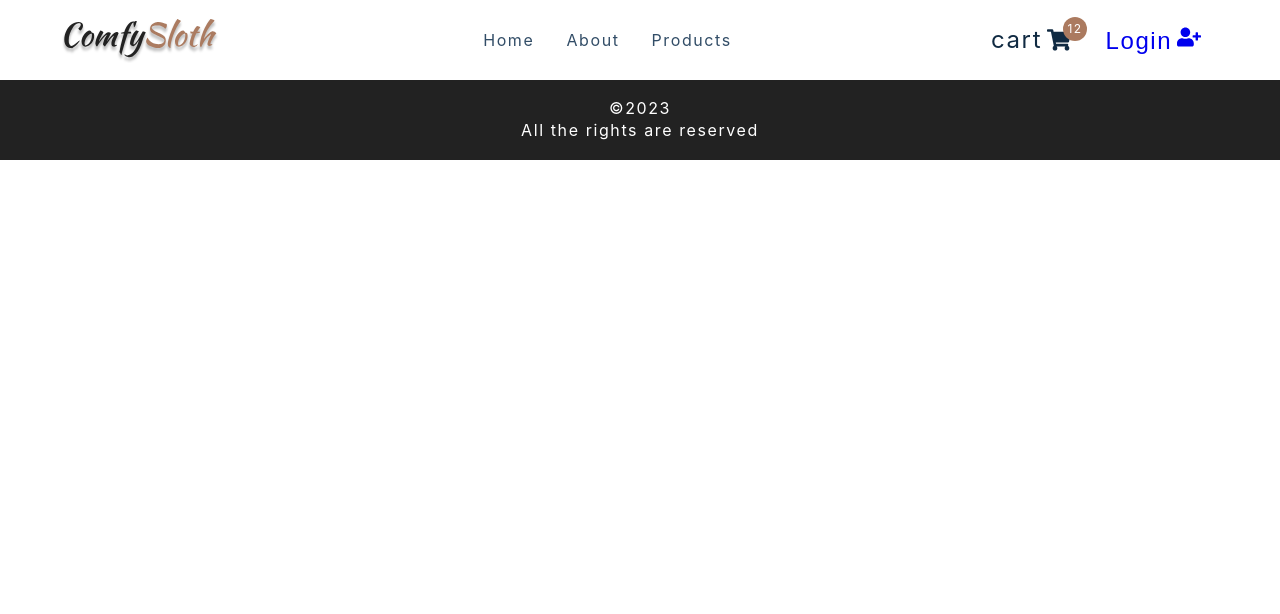
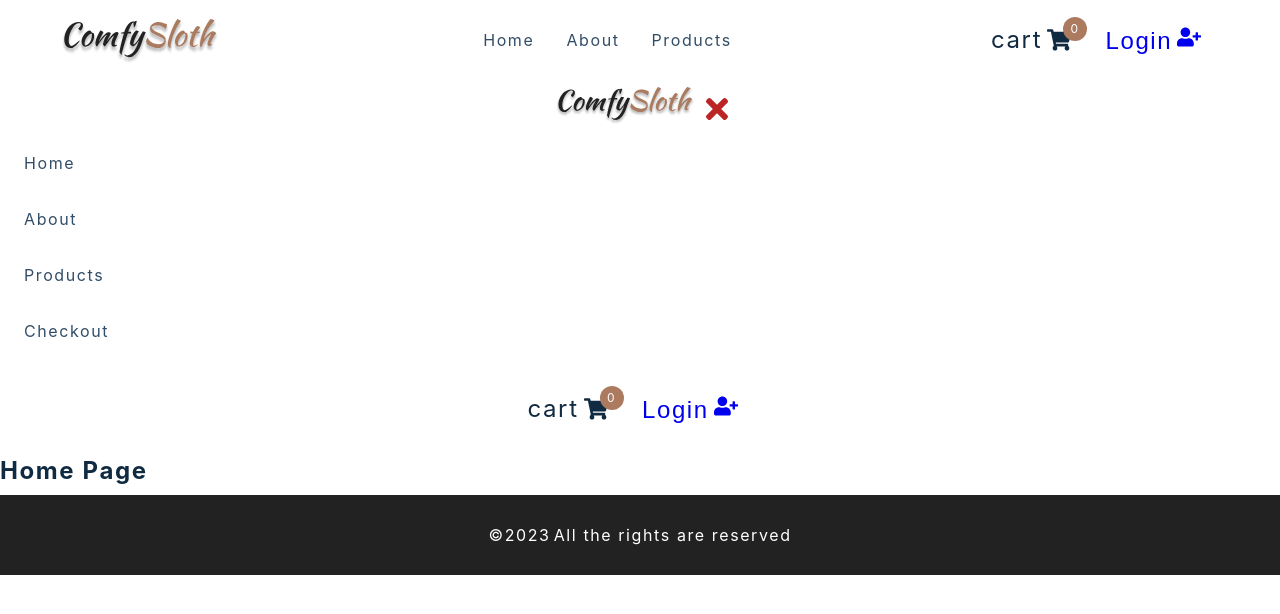
Before and after one commit to suryasardar/E-commerce, a React (Create React App) app: page / in a window 1280 px wide. Shown: the top 614 px of the page. Built offline with nearby package versions, Linux system fonts and the light colour scheme; the HTML template or start-up script is replaced by a standard one.

Commit message:
sidebar commit

```diff
--- a/src/App.js
+++ b/src/App.js
@@ -15,37 +15,38 @@ import {
 
 function App() {
   return (
-    <div>
-      <Router>
-        <Switch>
-          <Navbar />
-          <Sidebar />
-          <Router exact path="/about">
-            <About />
-          </Router>
-          <Router exact path="/ cart">
-            <Cart />
-          </Router>
-          <Router exact path="/checkout">
-            <Checkout />
-          </Router>
-          <Router exact path="/">
-            <Home />
-          </Router>
-          <Router exact path="/privateroute">
-            <Privateroute />
-          </Router>
-          <Router exact path="/products">
-            <Products />
-          </Router>
-          <Router exact path="/*">
-            <Error />
-          </Router>
-          <Router exact path="/products/:id" children={<Singleproduct />} />
-        </Switch>
-      </Router>
+    // <div>
+    <Router>
+      <Navbar />
+      <Sidebar />
+      <Switch>
+        <Route exact path="/">
+          <Home />
+        </Route>
+        <Route exact path="/about">
+          <About />
+        </Route>
+        <Route exact path="/cart">
+          <Cart />
+        </Route>
+        <Route exact path="/checkout">
+          <Checkout />
+        </Route>
+        <Route exact path="/privateroute">
+          <Privateroute />
+        </Route>
+        <Route exact path="/products">
+          <Products />
+        </Route>
+        <Route exact path="/*">
+          <Error />
+        </Route>
+        <Route exact path="/products/:id" children={<Singleproduct />} />
+      </Switch>
+
       <Footer />
-    </div>
+    </Router>
+    // </div>
   );
 }
 // console.log(1);
--- a/src/components/CartButtons.js
+++ b/src/components/CartButtons.js
@@ -7,13 +7,14 @@ import { useCartContext } from "../context/cart_context";
 import { useUserContext } from "../context/user_context";
 
 const CartButtons = () => {
+  const { closeSidebar } = useProductsContext();
   return (
     <Wrapper className="cart-btn-wrapper">
-      <Link to="/carts" className="cart-btn">
+      <Link to="/carts" className="cart-btn" onClick={closeSidebar}>
         cart
         <span className="cart-container">
           <FaShoppingCart />
-          <span className="cart-value">12</span>
+          <span className="cart-value"> 0</span>
         </span>
       </Link>
       <button className="auth-btn">
--- a/src/components/Footer.js
+++ b/src/components/Footer.js
@@ -6,8 +6,8 @@ const Footer = () => {
       <h5>
         &copy;{new Date().getFullYear()}
         {/* <strong>comfy-sloth-starter</strong> */}
-        <h5>All the rights are reserved</h5>
       </h5>
+      <h5>All the rights are reserved</h5>
     </Wrapper>
   );
 };
--- a/src/components/Navbar.js
+++ b/src/components/Navbar.js
@@ -7,8 +7,10 @@ import { links } from "../utils/constants";
 import CartButtons from "./CartButtons";
 import { useProductsContext } from "../context/products_context";
 import { useUserContext } from "../context/user_context";
+import Sidebar from "./Sidebar";
 
 const Nav = () => {
+  const { openSidebar } = useProductsContext();
   return (
     <NavContainer>
       <div className="nav-center">
@@ -16,8 +18,9 @@ const Nav = () => {
           <Link to="/">
             <img src={logo} alt="comfy" />
           </Link>
-          <button className="nav-toggle">
+          <button type="button" className="nav-toggle" onClick={openSidebar}>
             <FaBars />
+            {/* <Sidebar /> */}
           </button>
         </div>
         <ul className="nav-links">
--- a/src/components/Sidebar.js
+++ b/src/components/Sidebar.js
@@ -1,16 +1,49 @@
-import React from 'react'
-import logo from '../assets/logo.svg'
-import { Link } from 'react-router-dom'
-import { useProductsContext } from '../context/products_context'
-import { FaTimes } from 'react-icons/fa'
-import { links } from '../utils/constants'
-import styled from 'styled-components'
-import CartButtons from './CartButtons'
-import { useUserContext } from '../context/user_context'
+import React from "react";
+import logo from "../assets/logo.svg";
+import { Link } from "react-router-dom";
+import { useProductsContext } from "../context/products_context";
+import { FaTimes } from "react-icons/fa";
+import { links } from "../utils/constants";
+import styled from "styled-components";
+import CartButtons from "./CartButtons";
+import { useUserContext } from "../context/user_context";
 
 const Sidebar = () => {
-  return <h4>sidebar</h4>
-}
+  const { isSidebarOpen, closeSidebar } = useProductsContext();
+  console.log(isSidebarOpen);
+  return (
+    <SidebarContainer>
+      <aside
+        className={isSidebarOpen ? "sidebar show-sidebar" : "show-sidebar"}
+      >
+        <div className="show-sidebar">
+          <img src={logo} className="logo" alt="comfy" />
+          <button className="close-btn" onClick={closeSidebar}>
+            <FaTimes />
+          </button>
+        </div>
+        <ul className="links">
+          {links.map((link) => {
+            const { id, text, url } = link;
+            return (
+              <li key={id}>
+                <Link to={url} onClick={closeSidebar}>
+                  {text}
+                </Link>
+              </li>
+            );
+          })}
+          <li>
+            <Link to="/checkout" onClick={closeSidebar}>
+              checkout
+            </Link>
+          </li>
+        </ul>
+        <CartButtons />
+      </aside>
+    </SidebarContainer>
+  );
+};
 
 const SidebarContainer = styled.div`
   text-align: center;
@@ -81,6 +114,6 @@ const SidebarContainer = styled.div`
       display: none;
     }
   }
-`
+`;
 
-export default Sidebar
+export default Sidebar;
--- a/src/context/products_context.js
+++ b/src/context/products_context.js
@@ -1,7 +1,7 @@
-import axios from 'axios'
-import React, { useContext, useEffect, useReducer } from 'react'
-import reducer from '../reducers/products_reducer'
-import { products_url as url } from '../utils/constants'
+import axios from "axios";
+import React, { useContext, useEffect, useReducer } from "react";
+import reducer from "../reducers/products_reducer";
+import { products_url as url } from "../utils/constants";
 import {
   SIDEBAR_OPEN,
   SIDEBAR_CLOSE,
@@ -11,20 +11,30 @@ import {
   GET_SINGLE_PRODUCT_BEGIN,
   GET_SINGLE_PRODUCT_SUCCESS,
   GET_SINGLE_PRODUCT_ERROR,
-} from '../actions'
-
-const initialState = {}
-
-const ProductsContext = React.createContext()
+} from "../actions";
+const initialState = {
+  isSidebarOpen: false,
+};
+const ProductsContext = React.createContext();
 
 export const ProductsProvider = ({ children }) => {
+  const [state, dispatch] = useReducer(reducer, initialState);
+
+  const openSidebar = () => {
+    dispatch({ type: SIDEBAR_OPEN });
+    // console.log(initialState);
+  };
+  const closeSidebar = () => {
+    dispatch({ type: SIDEBAR_CLOSE });
+  };
+  // useEffect(() => {}, []);
   return (
-    <ProductsContext.Provider value='products context'>
+    <ProductsContext.Provider value={{ ...state, openSidebar, closeSidebar }}>
       {children}
     </ProductsContext.Provider>
-  )
-}
+  );
+};
 // make sure use
 export const useProductsContext = () => {
-  return useContext(ProductsContext)
-}
+  return useContext(ProductsContext);
+};
--- a/src/index.js
+++ b/src/index.js
@@ -1,14 +1,18 @@
-import React from 'react';
-import ReactDOM from 'react-dom/client';
-import './index.css';
-import App from './App';
+import React from "react";
+import ReactDOM from "react-dom/client";
+import "./index.css";
+import App from "./App";
 
-import { ProductsProvider } from './context/products_context';
-import { FilterProvider } from './context/filter_context';
-import { CartProvider } from './context/cart_context';
-import { UserProvider } from './context/user_context';
-import { Auth0Provider } from '@auth0/auth0-react';
+import { ProductsProvider } from "./context/products_context";
+import { FilterProvider } from "./context/filter_context";
+import { CartProvider } from "./context/cart_context";
+import { UserProvider } from "./context/user_context";
+import { Auth0Provider } from "@auth0/auth0-react";
 
-const root = ReactDOM.createRoot(document.getElementById('root'));
+const root = ReactDOM.createRoot(document.getElementById("root"));
 
-root.render(<App />);
+root.render(
+  <ProductsProvider>
+    <App />
+  </ProductsProvider>
+);
--- a/src/pages/AboutPage.js
+++ b/src/pages/AboutPage.js
@@ -1,11 +1,25 @@
-import React from 'react'
-import styled from 'styled-components'
-import { PageHero } from '../components'
-import aboutImg from '../assets/hero-bcg.jpeg'
+import React from "react";
+import styled from "styled-components";
+import { PageHero } from "../components";
+import aboutImg from "../assets/hero-bcg.jpeg";
 
 const AboutPage = () => {
-  return <h4>about page</h4>
-}
+  return (
+    <main>
+      <PageHero />
+      <Wrapper>
+        <img src={aboutImg} alt="nice pic"></img>
+        <article>
+          <div className="title">
+            <h2>our story</h2>
+            <div className="underline"></div>
+          </div>
+          <p>lorem20</p>
+        </article>
+      </Wrapper>
+    </main>
+  );
+};
 
 const Wrapper = styled.section`
   display: grid;
@@ -33,5 +47,5 @@ const Wrapper = styled.section`
   @media (min-width: 992px) {
     grid-template-columns: 1fr 1fr;
   }
-`
-export default AboutPage
+`;
+export default AboutPage;
--- a/src/pages/ErrorPage.js
+++ b/src/pages/ErrorPage.js
@@ -1,9 +1,19 @@
-import React from 'react'
-import styled from 'styled-components'
-import { Link } from 'react-router-dom'
+import React from "react";
+import styled from "styled-components";
+import { Link } from "react-router-dom";
 const ErrorPage = () => {
-  return <h4>error page</h4>
-}
+  return (
+    <Wrapper>
+      <section className="page-100">
+        <h1>404</h1>
+        <h3>sorry this page is not available</h3>
+        <Link to="/" className="btn">
+          back home
+        </Link>
+      </section>
+    </Wrapper>
+  );
+};
 
 const Wrapper = styled.main`
   background: var(--clr-primary-10);
@@ -18,6 +28,6 @@ const Wrapper = styled.main`
     text-transform: none;
     margin-bottom: 2rem;
   }
-`
+`;
 
-export default ErrorPage
+export default ErrorPage;
--- a/src/reducers/products_reducer.js
+++ b/src/reducers/products_reducer.js
@@ -7,11 +7,19 @@ import {
   GET_SINGLE_PRODUCT_BEGIN,
   GET_SINGLE_PRODUCT_SUCCESS,
   GET_SINGLE_PRODUCT_ERROR,
-} from '../actions'
+} from "../actions";
 
 const products_reducer = (state, action) => {
-  return state
-  throw new Error(`No Matching "${action.type}" - action type`)
-}
+  if (action.type === SIDEBAR_OPEN) {
+    console.log(action, state);
+    return { ...state, isSidebarOpen: true };
+  }
+  if (action.type === SIDEBAR_CLOSE) {
+    return { ...state, isSidebarOpen: false };
+  }
 
-export default products_reducer
+  return state;
+  throw new Error(`No Matching "${action.type}" - action type`);
+};
+
+export default products_reducer;
```
